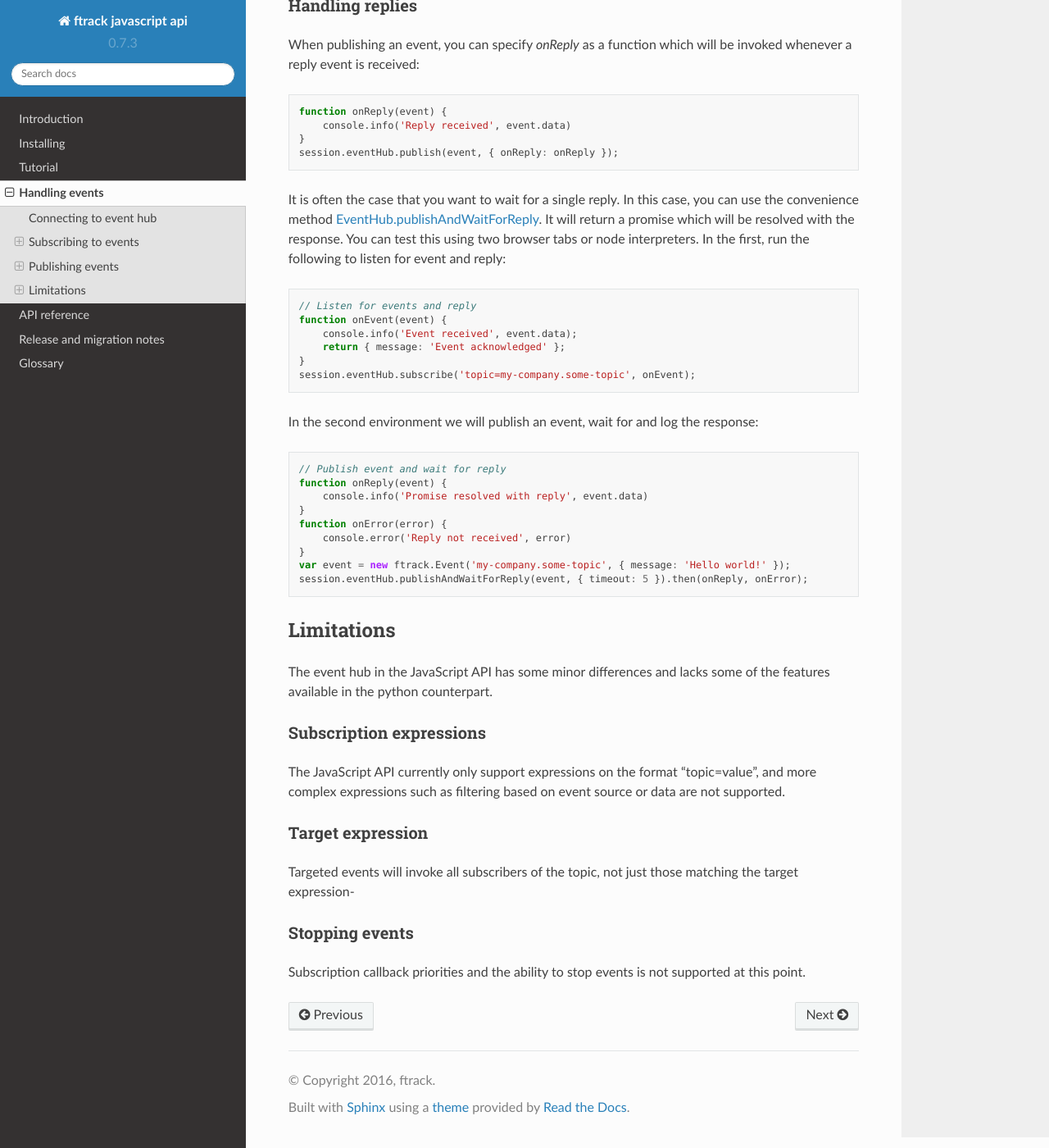
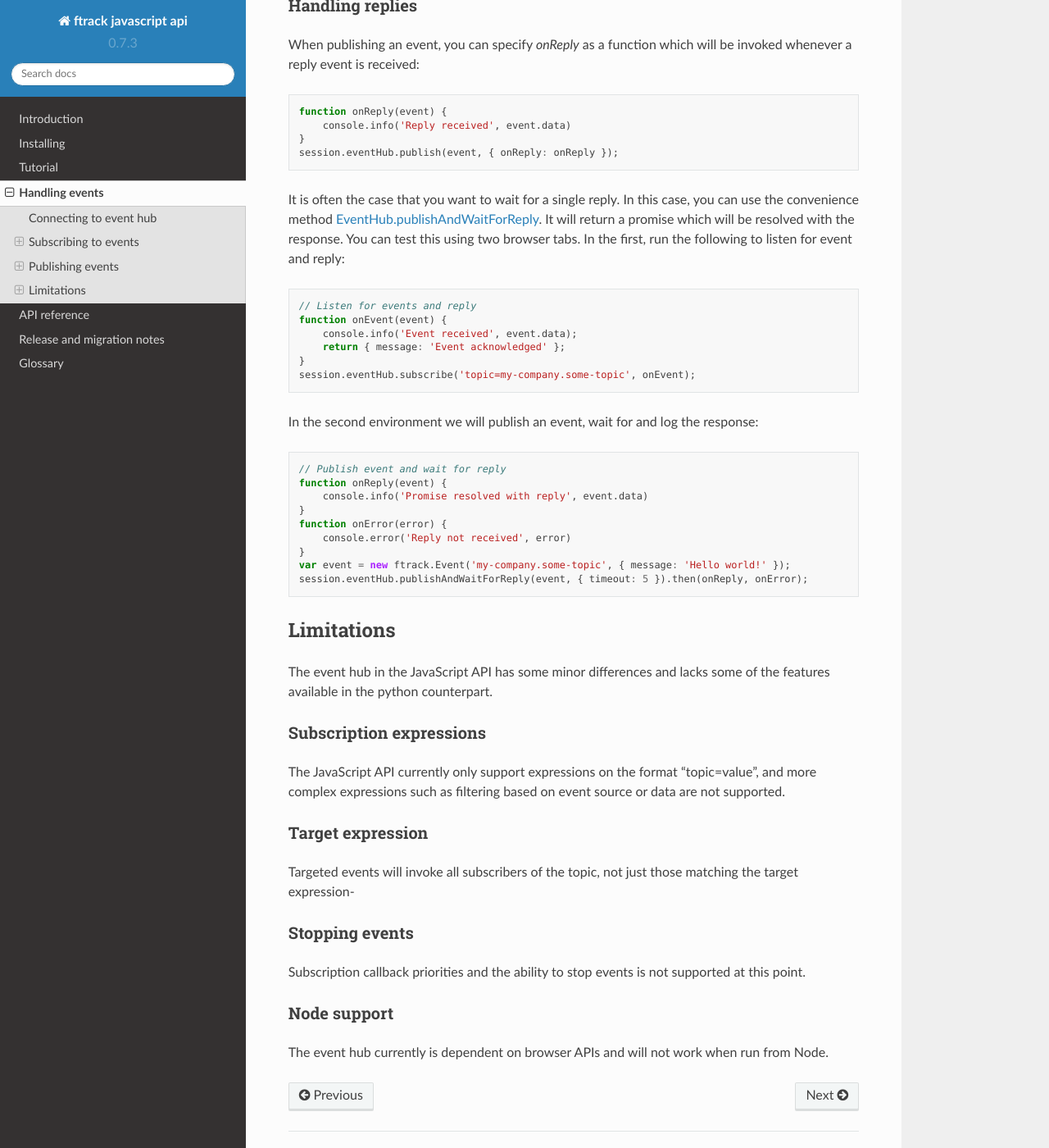
Before and after one commit to ftrackhq/ftrack-javascript, a Sphinx documentation site: the page built from doc/handling_events.rst, in a window 1280 px wide and 1400 px high, scrolled down 2520 px. Shown: the whole window at 82% size. Built offline with Sphinx 7.4.7 and the Read the Docs theme 2.0.0, drawn with Linux system fonts in a browser that asks for light colours.

Commit message:
Mention no support for event hub in Node in docs

```diff
--- a/doc/handling_events.rst
+++ b/doc/handling_events.rst
@@ -148,8 +148,8 @@ It is often the case that you want to wait for a single reply. In this case,
 you can use the convenience method
 :ref:`EventHub.publishAndWaitForReply <EventHub.publishAndWaitForReply>`.
 It will return a promise which will be resolved with the response. You can test
-this using two browser tabs or node interpreters. In the first, run the
-following to listen for event and reply::
+this using two browser tabs. In the first, run the following to listen for
+event and reply::
 
     // Listen for events and reply
     function onEvent(event) {
@@ -198,3 +198,9 @@ Stopping events
 
 Subscription callback priorities and the ability to stop events is not
 supported at this point.
+
+Node support
+------------
+
+The event hub currently is dependent on browser APIs and will not work when
+run from Node.
--- a/doc/installing.rst
+++ b/doc/installing.rst
@@ -43,6 +43,10 @@ instantiate a Session.::
     require('isomorphic-fetch');
     var ftrack = require('ftrack-javascript-api');
     var session = new ftrack.Session(...)
+
+.. note::
+
+    Using the event hub from Node is currently not supported.
 
 
 Building distribution bundle from source
```
